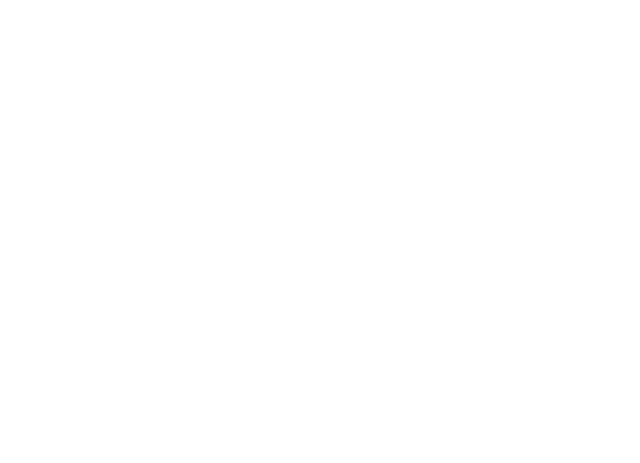
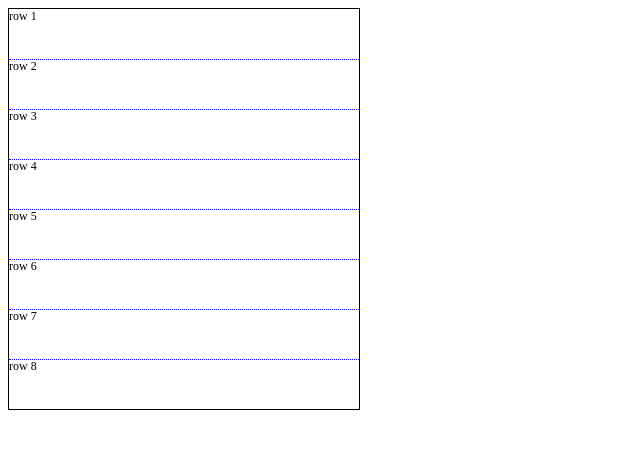
Before and after one commit to maksimr/playground, a website with bundled scripts: page index.html in a window 1280 px wide. Shown: the whole page, without its empty margins (0-640 px from the left). Built offline with nearby package versions, Linux system fonts and the light colour scheme.

Commit message:
feat: solve problem with browser restriction on scroll height

```diff
--- a/index.html
+++ b/index.html
@@ -5,7 +5,28 @@
     <meta charset="utf-8">
     <meta name="viewport" content="width=device-width">
     <link rel="shortcut icon" type="image/png" href="">
-    <title></title>
+    <style>
+      #app {
+        float: left;
+        position: relative;
+        border: 1px solid black;
+        overflow: auto;
+        width: 350px;
+        height: 400px;
+      }
+
+      .row {
+        position: absolute;
+        left: 0;
+        width: 100%;
+        border-bottom: 1px dotted blue;
+        font-size: 9pt;
+      }
+
+      .row:hover {
+        background: rgba(0, 0, 255, 0.05);
+      }
+    </style>
   </head>
 
   <body>
--- a/src/index.js
+++ b/src/index.js
@@ -0,0 +1,48 @@
+import { calcMaxBrowserScrollSize, Scrollbar } from './scrollbar';
+
+function main() {
+  const itemsCount = calcMaxBrowserScrollSize();
+  const itemSize = 50;
+  const totalSize = itemsCount * itemSize;
+  const rows = {}; // cached row nodes
+
+  const viewport = document.getElementById('app');
+  const viewportSize = viewport.offsetHeight;
+  const scrollbar = Scrollbar.build(viewport, {
+    totalSize: totalSize,
+    onScroll: () => renderRows()
+  });
+  renderRows();
+
+  function renderRows() {
+    const scrollTop = scrollbar.scrollTop;
+    const buffer = viewportSize;
+    const top = Math.max(Math.floor((scrollTop - buffer) / itemSize), 0);
+    const bottom = Math.min(Math.ceil((scrollTop + viewportSize + buffer) / itemSize), (itemsCount - 1));
+
+    // remove rows no longer in the viewport
+    for (const i in rows) {
+      if (i < top || i > bottom) {
+        rows[i].parentNode.removeChild(rows[i]);
+        delete rows[i];
+      }
+    }
+
+    // add new rows
+    for (let i = top; i <= bottom; i++) {
+      if (!rows[i]) rows[i] = renderRow(i);
+    }
+  }
+
+  function renderRow(row) {
+    const rw = document.createElement('div');
+    rw.classList.add('row');
+    rw.innerText = 'row ' + (row + 1);
+    rw.style.top = scrollbar.convertVirtualPositionToActual(row * itemSize) + 'px';
+    rw.style.height = itemSize + 'px';
+    viewport.appendChild(rw);
+    return rw;
+  }
+}
+
+main();
--- /dev/null
+++ b/src/scrollbar.js
@@ -0,0 +1,83 @@
+export class Scrollbar {
+  static build(viewport, params) {
+    return new Scrollbar(viewport, params);
+  }
+
+  constructor(viewport, params) {
+    const scrollbar = this;
+    const viewportSize = viewport.offsetHeight;
+    const totalSize = params.totalSize;
+    const maxBrowserScrollSize = calcMaxBrowserScrollSize();
+    const scrollSize = maxBrowserScrollSize > totalSize ? totalSize : maxBrowserScrollSize;
+    const numberOfPages = Math.ceil(totalSize / maxBrowserScrollSize);
+    const pageSize = Math.floor(totalSize / numberOfPages);
+    const overlapSize = totalSize > maxBrowserScrollSize ? (totalSize - maxBrowserScrollSize) / (numberOfPages - 1) : 1;
+
+    let currentPage = 0;
+    let prevScrollTop = 0;
+
+    scrollbar.currentPageOffset = 0;
+    scrollbar.scrollTop = 0;
+
+    const runway = document.createElement('div');
+    runway.style.height = scrollSize + 'px';
+    runway.style.position = 'relative';
+    runway.style.overflow = 'hidden';
+    runway.style.width = '1px';
+
+    viewport.appendChild(runway);
+    viewport.addEventListener('scroll', onScroll);
+
+    function onScroll() {
+      const scrollTop = viewport.scrollTop;
+      if (Math.abs(scrollTop - prevScrollTop) > viewportSize) {
+        onJump();
+      } else {
+        onNearScroll();
+      }
+
+      scrollbar.scrollTop = viewport.scrollTop + scrollbar.currentPageOffset;
+      params.onScroll();
+    }
+
+    function onNearScroll() {
+      const scrollTop = viewport.scrollTop;
+
+      // next page
+      if ((scrollTop + viewportSize) + scrollbar.currentPageOffset > (currentPage + 1) * pageSize) {
+        currentPage++;
+        scrollbar.currentPageOffset = Math.round(currentPage * overlapSize);
+        viewport.scrollTop = ((prevScrollTop = scrollTop - overlapSize));
+      } else if (currentPage && scrollTop + scrollbar.currentPageOffset <= currentPage * pageSize) {
+        // prev page
+        currentPage--;
+        scrollbar.currentPageOffset = Math.round(currentPage * overlapSize);
+        viewport.scrollTop = ((prevScrollTop = scrollTop + overlapSize));
+      } else prevScrollTop = scrollTop;
+    }
+
+    function onJump() {
+      const scrollTop = viewport.scrollTop;
+      currentPage = Math.floor(scrollTop * ((totalSize - viewportSize) / (scrollSize - viewportSize)) * (1 / pageSize));
+      scrollbar.currentPageOffset = Math.round(currentPage * overlapSize);
+      prevScrollTop = scrollTop;
+    }
+  }
+
+  convertVirtualPositionToActual(virtualPosition) {
+    return virtualPosition - this.currentPageOffset;
+  }
+}
+
+export function calcMaxBrowserScrollSize(horizontal) {
+  const div = document.createElement('div');
+  const style = div.style;
+  style.position = 'absolute';
+  style.left = '99999999999999px';
+  style.top = '9999999999999999px';
+  document.body.appendChild(div);
+
+  const size = div.getBoundingClientRect()[horizontal ? 'left' : 'top'];
+  document.body.removeChild(div);
+  return Math.abs(size);
+}
```
